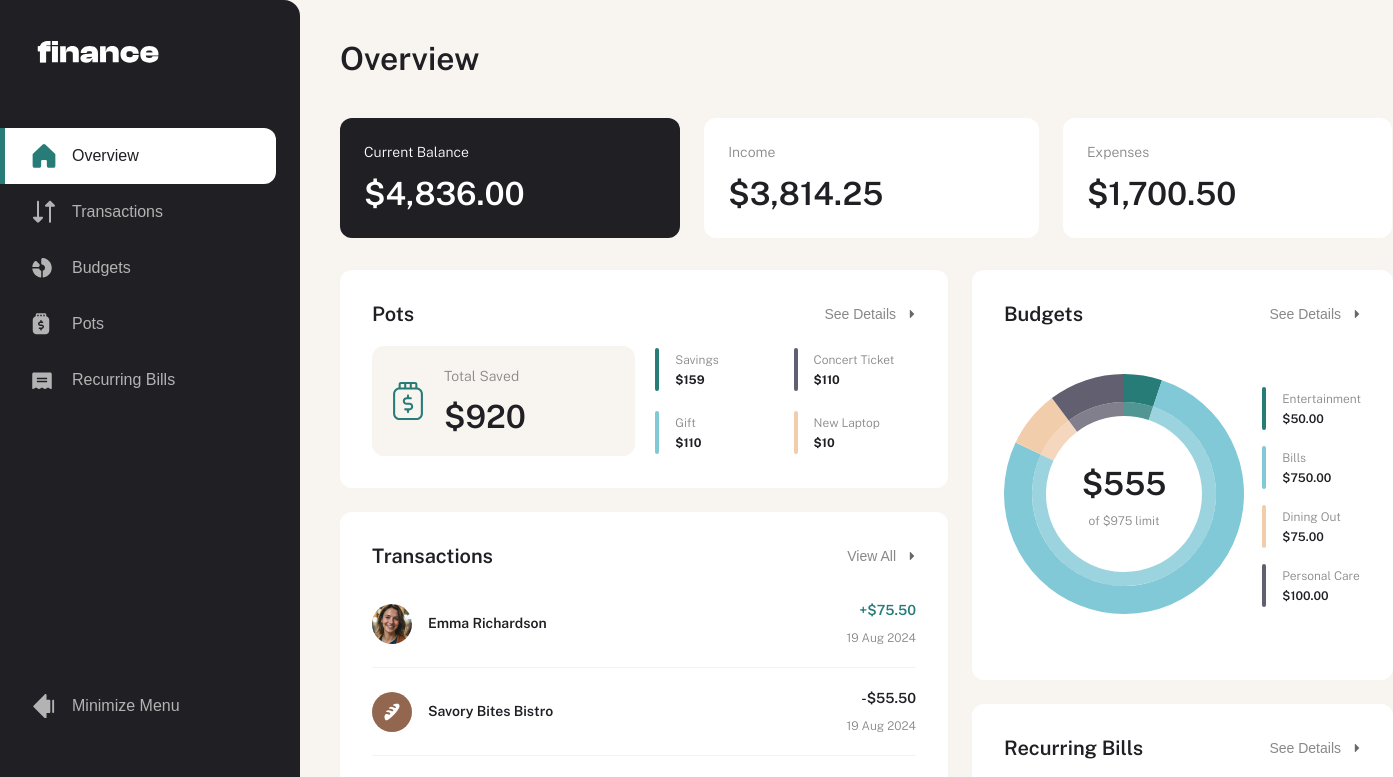
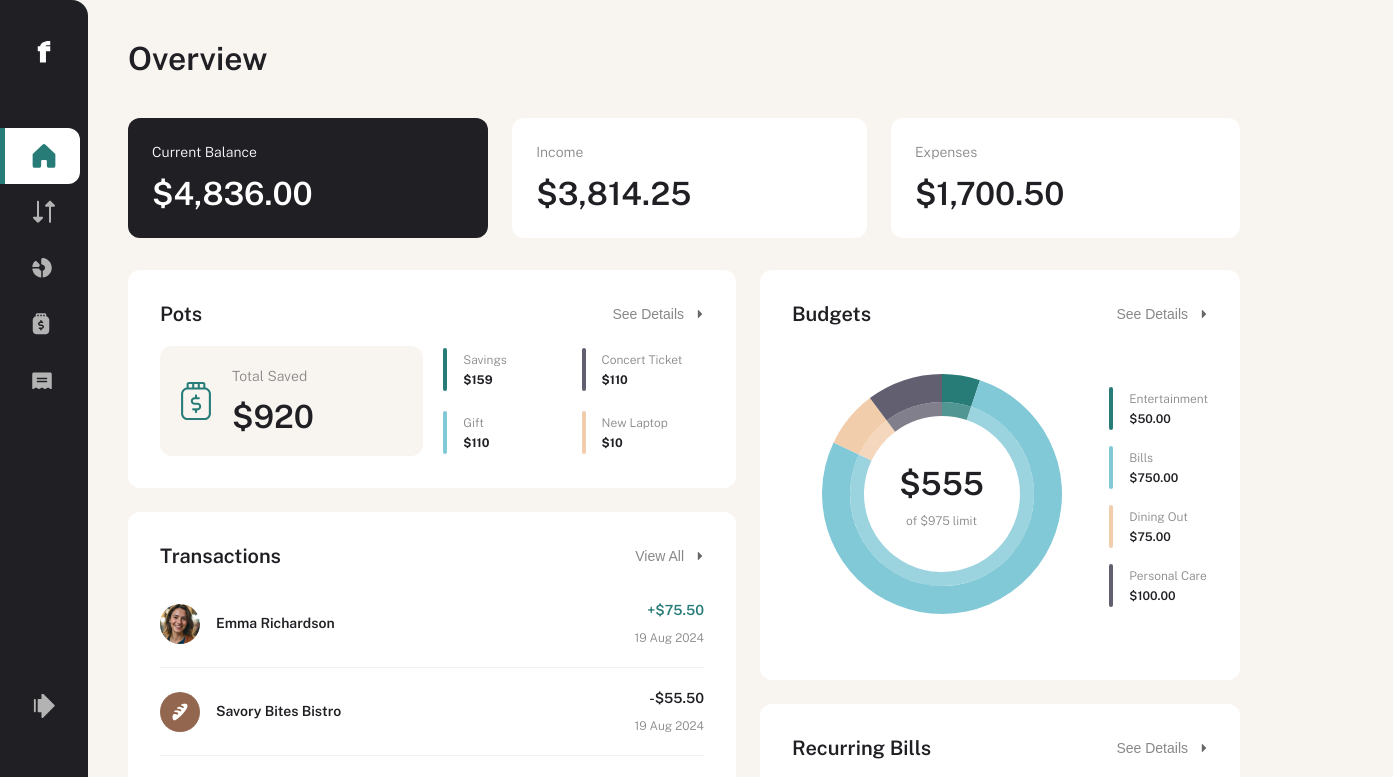
Before and after one commit to peterhermansen/personal-finance-app, a Next.js app: page / in a window 1280 px wide. Shown: the top 777 px of the page, 1393 px wide, since content can reach past the window. Built offline with nearby package versions, Linux system fonts and the light colour scheme.

Commit message:
Modified stateContext so page opens with Sidebar closed

```diff
--- a/app/stateContext.js
+++ b/app/stateContext.js
@@ -6,7 +6,7 @@ const StateContext = createContext();
 
 // Provider component to wrap around the app
 export const StateProvider = ({ children }) => {
-  const [sidebarOpen, setSidebarOpen] = useState(true);
+  const [sidebarOpen, setSidebarOpen] = useState(false);
 
   // Add more states here as needed
 
```
